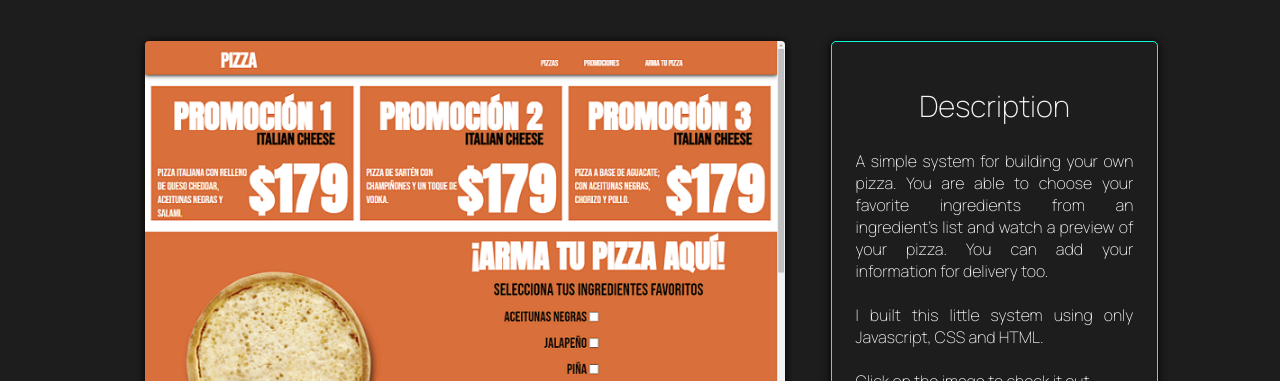
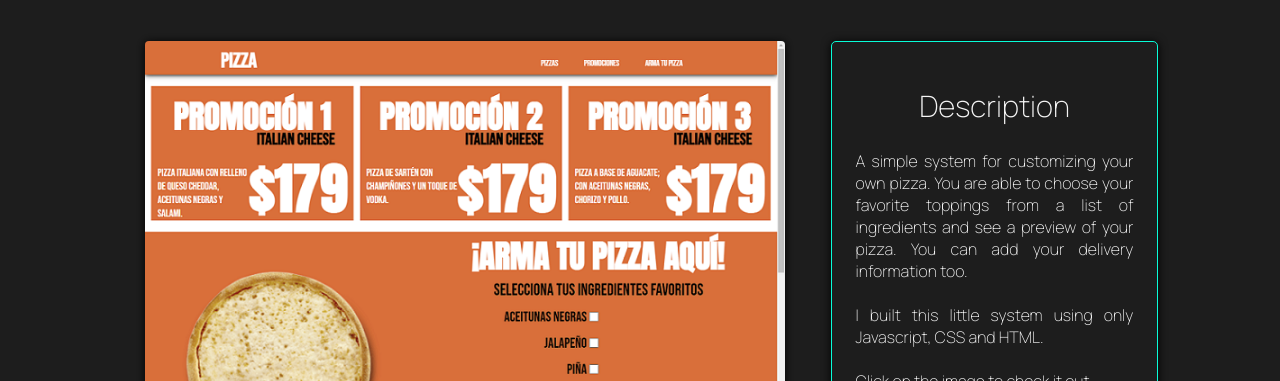
Before and after one commit to Panterday/portfolio, a website built with webpack: page src/index.html in a window 1280 px wide. Shown: the part 960-1341 px from the top of the page. Built offline with nearby package versions, Linux system fonts and the light colour scheme; files whose address does not match are found by name.

Commit message:
modified description

```diff
--- a/src/index.html
+++ b/src/index.html
@@ -58,9 +58,9 @@
                 <div class="description">
                     <p class="text">Description</p>
                     <p class="subtext">
-                        A simple system for building your own pizza. You are able to choose your
-                        favorite ingredients from an ingredient's list and watch a preview of your pizza.
-                        You can add your information for delivery too.
+                        A simple system for customizing your own pizza. You are able to choose your
+                        favorite toppings from a list of ingredients and see a preview of your pizza.
+                        You can add your delivery information too.
                         <br>
                         <br>
                         I built this little system using only Javascript, CSS and HTML.
```
